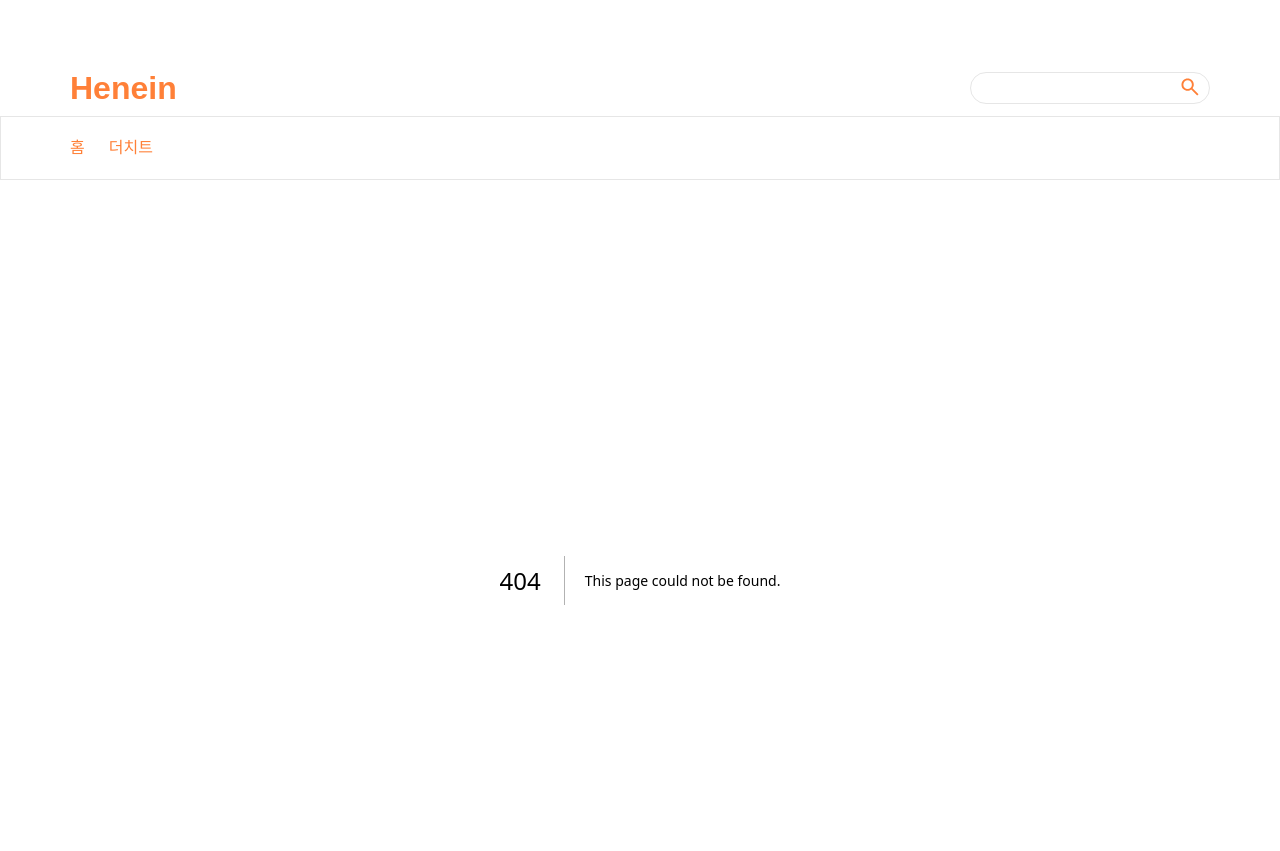
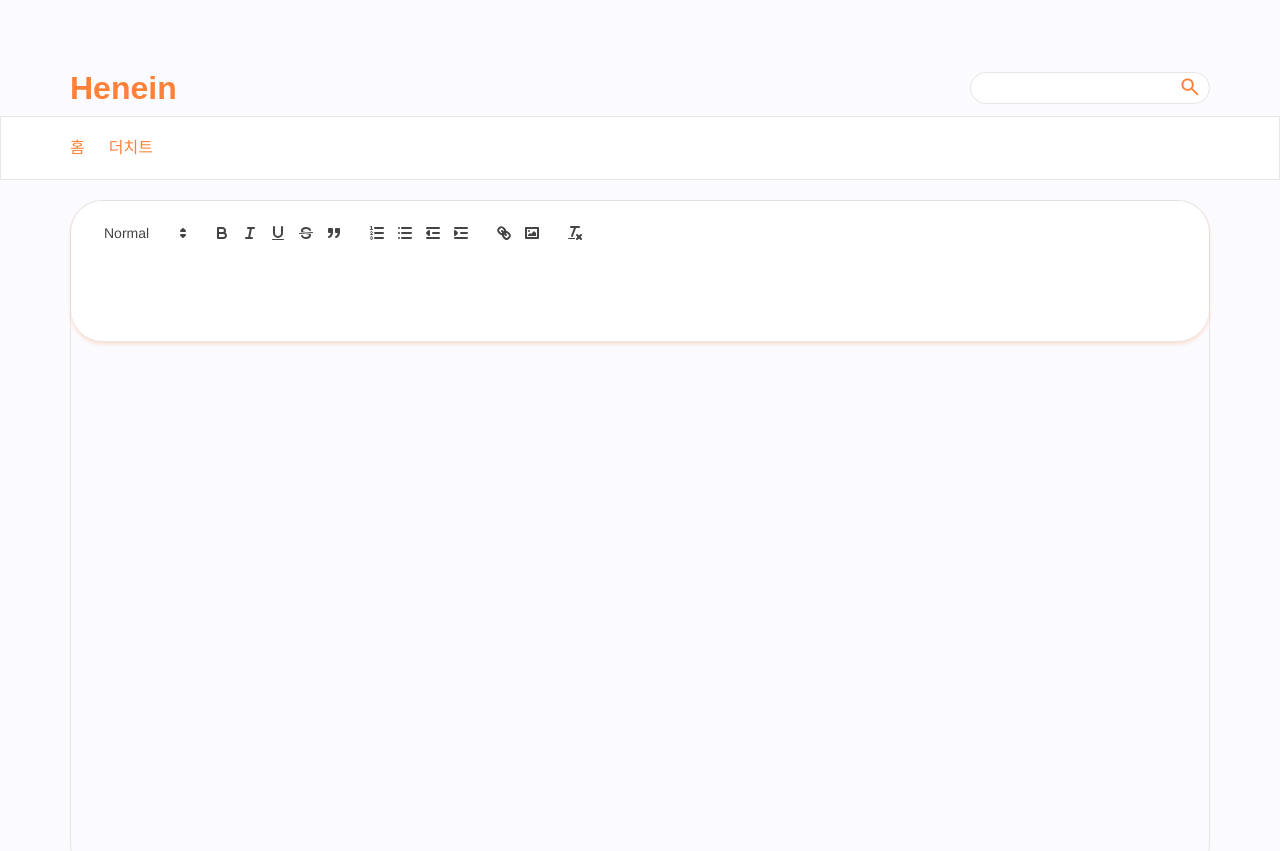
Before and after one commit to henein/mamudae, a Next.js app in the folder apps/: page /writing in a window 1280 px wide. Before the commit this address had no page. Shown: the top 851 px of the page. Built offline with nearby package versions, Linux system fonts and the light colour scheme.

Commit message:
feat. WritingPage UI 구현중.. #43 fix. 조회수 2씩 올라가는 현상 오류 해결 (하이브리드렌더링 X) #1 chore. Login, SignUp 컴포넌트 위치 조정 #19 #20

```diff
--- a/apps/package.json
+++ b/apps/package.json
@@ -33,6 +33,7 @@
     "react-hook-form": "^7.43.0",
     "react-icons": "^4.7.1",
     "react-query": "^3.39.2",
+    "react-quill": "^2.0.0",
     "react-slick": "^0.29.0",
     "slick-carousel": "^1.8.1",
     "styled-components": "^5.3.6",
--- /dev/null
+++ b/apps/pages/writing.tsx
@@ -0,0 +1,7 @@
+import WritingPage from "../src/containers/WritingPage/WritingPage";
+
+const writing = () => {
+  return <WritingPage />;
+};
+
+export default writing;
--- a/apps/src/component/CompleteLogin.tsx
+++ b/apps/src/component/CompleteLogin.tsx
@@ -65,6 +65,7 @@ const Floor = styled.div`
 `;
 const Honours = styled.div`
   display: flex;
+  gap: 4px;
 `;
 const Nickname = styled.div`
   font-size: 16px;
--- a/apps/src/component/Label.tsx
+++ b/apps/src/component/Label.tsx
@@ -24,5 +24,4 @@ const Container = styled.div<ILabel>`
   font-size: 12px;
   background-color: ${({ type }) => handleColor(type)};
   border-radius: 8px;
-  margin-right: 4px;
 `;
--- a/apps/src/containers/DetailPage/components/Like.tsx
+++ b/apps/src/containers/DetailPage/components/Like.tsx
@@ -24,6 +24,10 @@ const Container = styled.div`
   flex-direction: column;
   align-items: center;
   width: 40px;
+  position: absolute;
+  bottom: 20px;
+  left: 0;
+  width: 100%;
 `;
 const LikeImg = styled(Image)`
   &:hover {
--- a/apps/src/containers/LoginPage/components/Login.tsx
+++ b/apps/src/containers/LoginPage/components/Login.tsx
@@ -76,12 +76,14 @@ const Container = styled.form`
   justify-content: space-between;
   border: 1px solid ${customColor.whiteGray};
   width: 380px;
-  height: 450px;
+  height: 380px;
   background-color: ${customColor.white};
   display: flex;
   flex-direction: column;
   border-radius: 32px;
   padding: 20px 24px;
+  position: absolute;
+  top: calc(16% + 30px);
 `;
 const Title = styled.span`
   padding: 8px;
--- a/apps/src/containers/SignUpPage/components/SignUp.tsx
+++ b/apps/src/containers/SignUpPage/components/SignUp.tsx
@@ -97,6 +97,8 @@ const Container = styled.form`
   flex-direction: column;
   border-radius: 32px;
   padding: 20px 24px;
+  position: absolute;
+  top: calc(16% + 30px);
 `;
 const Title = styled.span`
   padding: 8px;
--- /dev/null
+++ b/apps/src/containers/WritingPage/WritingPage.tsx
@@ -0,0 +1,44 @@
+import React, { useState } from "react";
+import styled from "styled-components";
+import { customColor } from "../../constants/customColor";
+import { FormInputCss } from "../LoginPage/components/Login";
+import Editor from "./components/Editor";
+
+const WritingPage = () => {
+  const [value, setValue] = useState("");
+
+  const handleChange = (value: any) => {
+    setValue(value);
+    console.log(value);
+  };
+
+  return (
+    <Container>
+      {/* <Form>
+        <Title placeholder="제목" />
+      </Form> */}
+      <Editor value={value} onChange={handleChange} />
+    </Container>
+  );
+};
+
+export default WritingPage;
+
+const Form = styled.form``;
+
+const Title = styled.input`
+  ${FormInputCss}
+  position: absolute;
+  top: 0;
+  z-index: 2;
+`;
+
+
+const Container = styled.div`
+  position: relative;
+  height: 678px;
+  width: 1140px;
+  margin: 20px auto;
+  border-radius: 32px;
+  border: 1px solid ${customColor.whiteGray};
+`;
--- /dev/null
+++ b/apps/src/containers/WritingPage/components/Editor.tsx
@@ -0,0 +1,92 @@
+import React, { useState } from "react";
+import dynamic from "next/dynamic";
+import "react-quill/dist/quill.snow.css";
+import styled from "styled-components";
+import { customColor } from "../../../constants/customColor";
+import { FormInputCss } from "../../LoginPage/components/Login";
+const ReactQuill = dynamic(() => import("react-quill"), { ssr: false });
+
+interface EditorProps {
+  value: string;
+  onChange: (value: string) => void;
+}
+
+const Editor = ({ value, onChange }: EditorProps) => {
+  const [editorHtml, setEditorHtml] = useState(value);
+
+  const handleChange = (html: string) => {
+    setEditorHtml(html);
+    onChange(html);
+  };
+
+  const modules = {
+    toolbar: [
+      [{ header: [1, 2, 3, 4, 5, 6, false] }],
+      ["bold", "italic", "underline", "strike", "blockquote"],
+      [
+        { list: "ordered" },
+        { list: "bullet" },
+        { indent: "-1" },
+        { indent: "+1" },
+      ],
+      ["link", "image"],
+      ["clean"],
+    ],
+  };
+
+  const formats = [
+    "header",
+    "bold",
+    "italic",
+    "underline",
+    "strike",
+    "blockquote",
+    "list",
+    "bullet",
+    "indent",
+    "link",
+    "image",
+  ];
+
+  return (
+    <Wrapper>
+      <CustomReactQuill
+        theme="snow"
+        value={editorHtml}
+        onChange={handleChange}
+        modules={modules}
+        formats={formats}
+      />
+    </Wrapper>
+  );
+};
+
+export default Editor;
+const CustomReactQuill = styled(ReactQuill)`
+  height: 100%;
+  .ql-toolbar {
+    border-radius: 32px;
+    border: none;
+    border-bottom: 1px solid ${customColor.whiteGray};
+    padding: 20px 24px;
+    box-shadow: 0 2px 4px ${customColor.shadow};
+    width: 100%;
+    height: 141px;
+    margin: 0 auto;
+    z-index: 1;
+    top: 0;
+    left: 0;
+    right: 0;
+    position: sticky;
+    background-color: ${customColor.white};
+  }
+  .ql-container {
+    height: calc(100% - 141px);
+    border: none;
+  }
+`;
+
+const Wrapper = styled.div`
+  height: 100%;
+  position: relative;
+`;
```
Also changed, not shown: apps/src/containers/DetailPage/DetailPage.tsx (+9 -7 lines), 1 other file (tests, documents, lock files or other folders).
